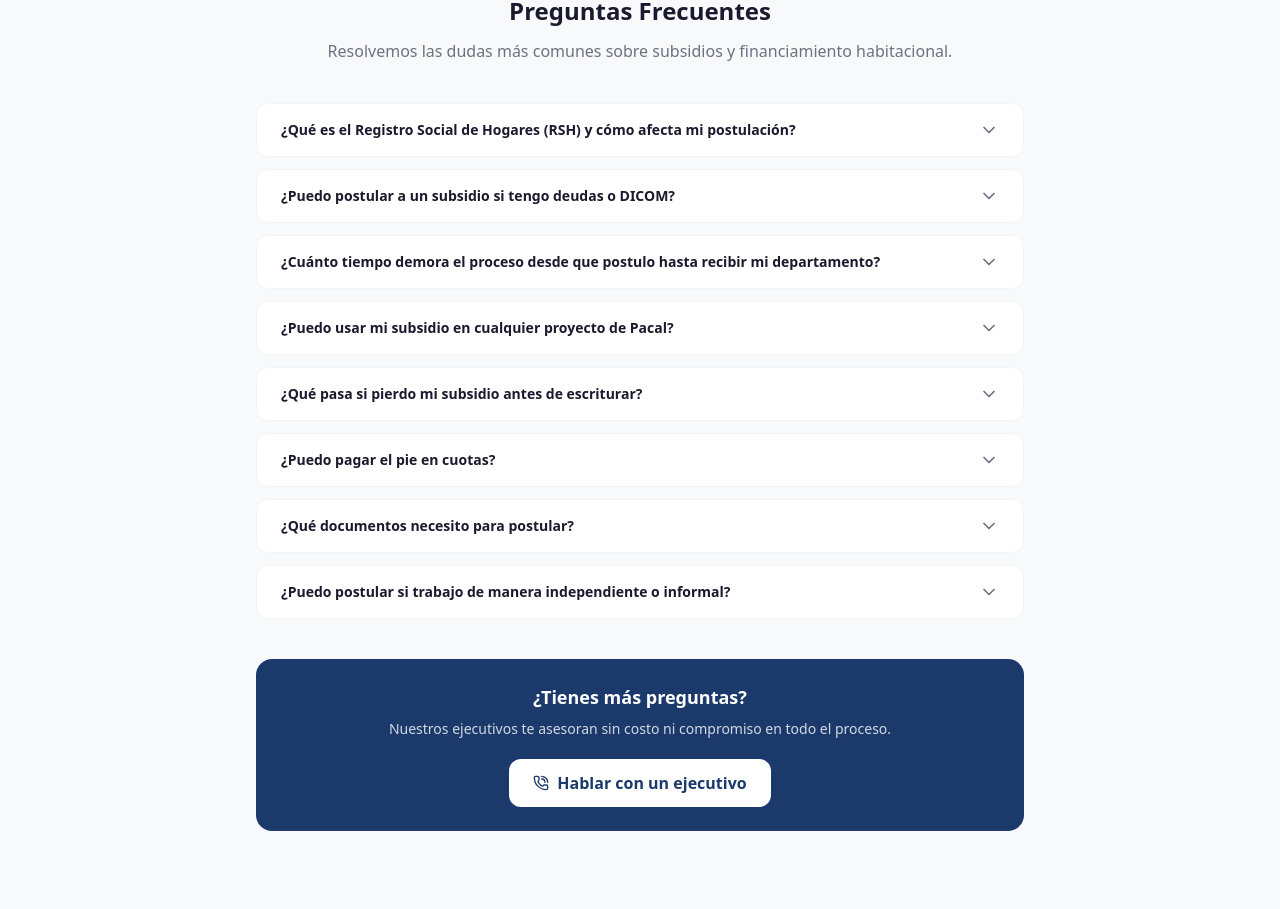
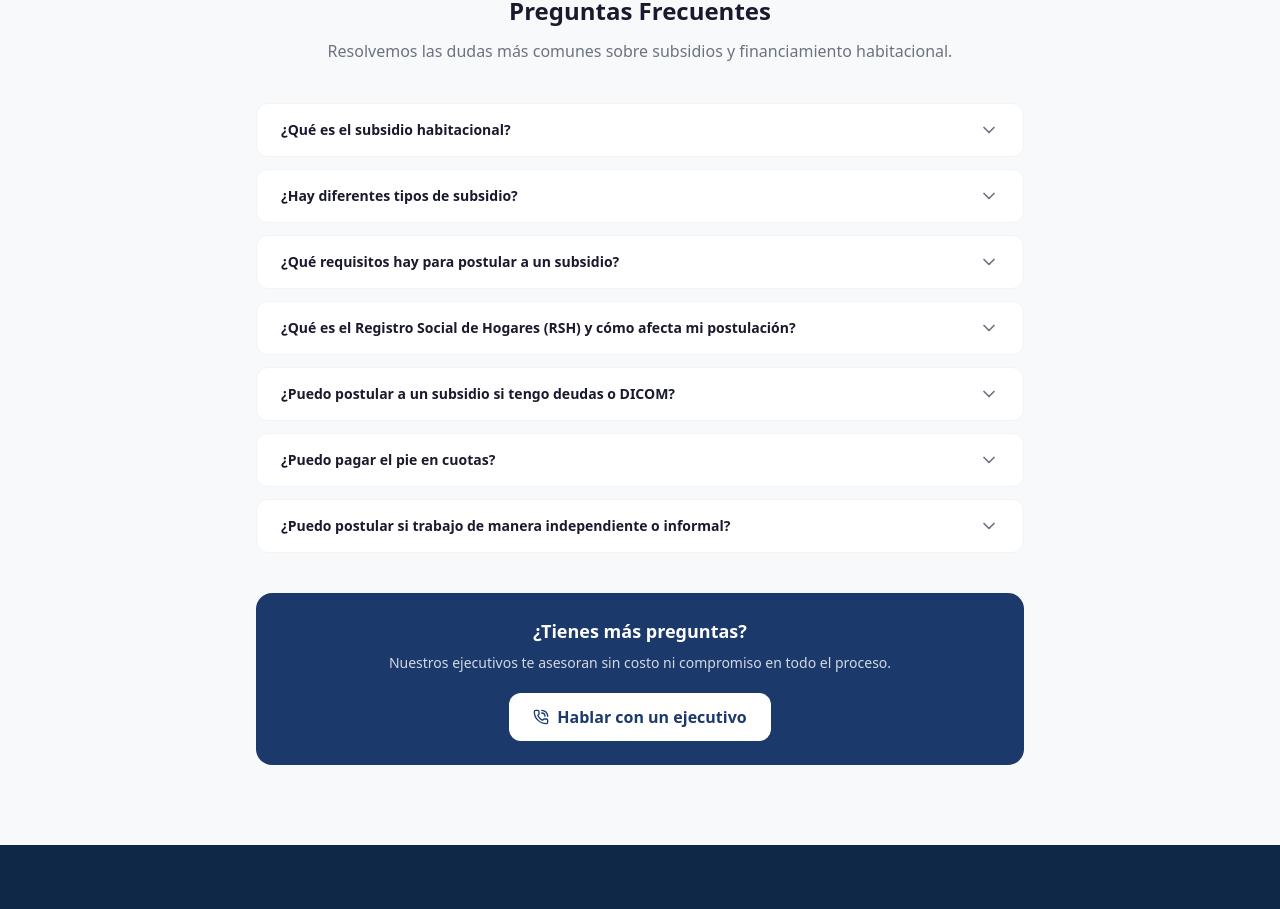
Before and after one commit to 1tokkio/pacal-redesign, a Next.js app: page /subsidio-y-financiamiento in a window 1280 px wide. Shown: the part 3080-3989 px from the top of the page. Built offline with nearby package versions, Linux system fonts and the light colour scheme.

Commit message:
feat: update FAQ with original site content and trim to most relevant questions

```diff
--- a/app/subsidio-y-financiamiento/page.tsx
+++ b/app/subsidio-y-financiamiento/page.tsx
@@ -129,6 +129,18 @@ const pasos = [
 
 const faqs = [
   {
+    q: "¿Qué es el subsidio habitacional?",
+    a: "Es una ayuda directa que entrega el Estado a aquellas familias que no pueden financiar por sí solas su primera vivienda. Estos dineros son aportes, es decir, no se devuelven, pero son de uso exclusivo habitacional. La vivienda a subsidiar debe ser del tipo económica, acogida al DFL N° 2, Nueva o Usada, Urbana o Rural, o bien para construir en sitio propio o para densificación predial. La ayuda se complementa con el ahorro familiar y, en caso que no alcance, se puede recurrir a un crédito hipotecario. El monto del subsidio dependerá del valor de la vivienda.",
+  },
+  {
+    q: "¿Hay diferentes tipos de subsidio?",
+    a: "Sí. Existe el Subsidio Habitacional sin complementar Crédito Hipotecario: Fondo Solidario para la Vivienda I. También el Subsidio Habitacional para complementar con Crédito Hipotecario: DS1, para Grupos Emergentes y Sectores Medios. Y por último, el Subsidio Habitacional del Programa de Protección del Patrimonio Familiar (DS 255, PPPF), que sirve para: a) Reparar y mejorar la vivienda, b) Ampliar la Vivienda, c) Acondicionamiento Térmico, d) Mejoramiento de Entorno y Equipamiento Comunitario.",
+  },
+  {
+    q: "¿Qué requisitos hay para postular a un subsidio?",
+    a: "En general, los requisitos son ser chileno o extranjero con residencia permanente, mayor de 18 años y no contar, ni él ni su cónyuge, con vivienda propia. Además se necesita la Libreta de ahorro para la vivienda con un depósito mínimo de 50 UF. Hay distintos tipos de subsidio habitacional dependiendo del estrato socioeconómico y los valores de la vivienda.",
+  },
+  {
     q: "¿Qué es el Registro Social de Hogares (RSH) y cómo afecta mi postulación?",
     a: "El RSH es el sistema que el Estado usa para identificar a las familias según su situación socioeconómica. Determina a qué subsidio puedes postular: DS49 para el 40% más vulnerable, DS1 o DS19 para el 90%. Puedes consultar tu puntaje en registrosocial.gob.cl.",
   },
@@ -137,24 +149,8 @@ const faqs = [
     a: "El subsidio habitacional lo otorga el Estado (SERVIU) y no revisa historial crediticio. Sin embargo, si necesitas complementar con crédito hipotecario, el banco sí evaluará tu comportamiento financiero. Te recomendamos regularizar deudas antes de postular al crédito.",
   },
   {
-    q: "¿Cuánto tiempo demora el proceso desde que postulo hasta recibir mi departamento?",
-    a: "El proceso completo puede tomar entre 6 y 18 meses dependiendo del estado del proyecto, la vigencia de tu subsidio y los trámites de crédito hipotecario. Proyectos con entrega inmediata pueden reducir este plazo significativamente.",
-  },
-  {
-    q: "¿Puedo usar mi subsidio en cualquier proyecto de Pacal?",
-    a: "No todos los proyectos están habilitados para todos los subsidios. Cada proyecto tiene aprobados ciertos programas (DS19, DS1, DS49, etc.). Puedes consultar a nuestros ejecutivos cuáles proyectos están disponibles para tu tipo de subsidio.",
-  },
-  {
-    q: "¿Qué pasa si pierdo mi subsidio antes de escriturar?",
-    a: "Los subsidios tienen vigencia limitada (generalmente 12 a 24 meses). Si el subsidio vence antes de la escrituración, deberás renovarlo o postular nuevamente. Por eso es importante elegir proyectos con fecha de entrega compatible con tu subsidio.",
-  },
-  {
     q: "¿Puedo pagar el pie en cuotas?",
     a: "Sí. Pacal ofrece la opción de pagar el pie en cuotas mediante tarjeta de crédito a través de Transbank en nuestras salas de venta, o vía Webpay en el Portal de Clientes. Consulta las condiciones disponibles con nuestros ejecutivos.",
-  },
-  {
-    q: "¿Qué documentos necesito para postular?",
-    a: "Generalmente se requiere: cédula de identidad vigente, liquidaciones de sueldo o acreditación de ingresos, libreta de ahorro con el monto mínimo, certificado del RSH y en algunos casos certificado de matrimonio o nacimiento de hijos. Los requisitos pueden variar según el subsidio.",
   },
   {
     q: "¿Puedo postular si trabajo de manera independiente o informal?",
```
